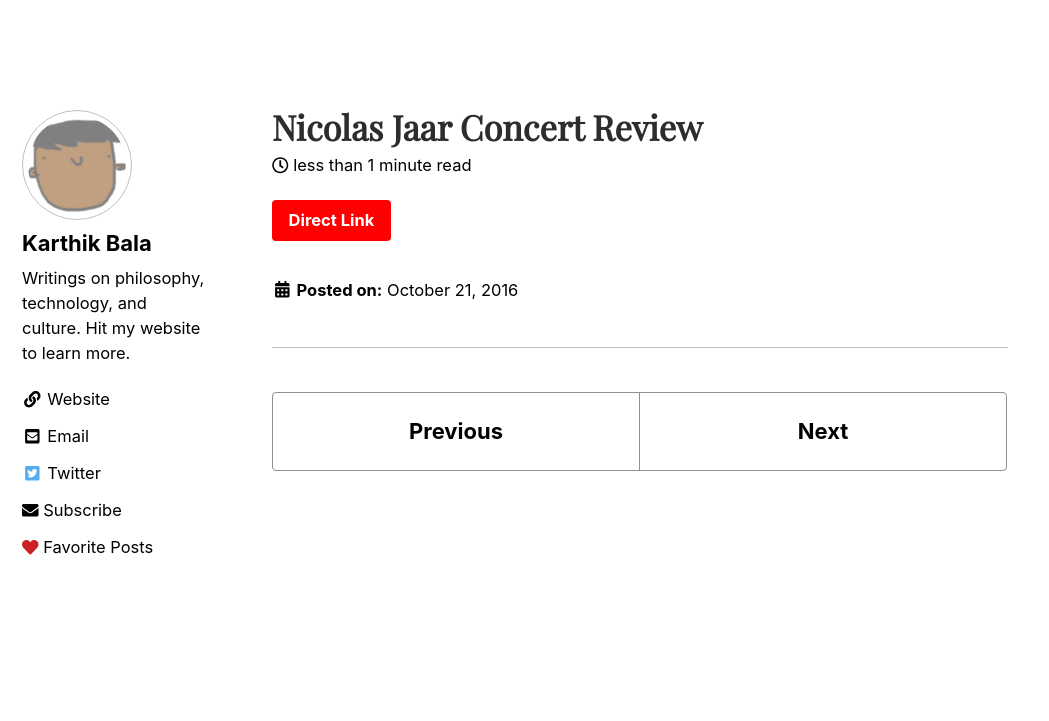
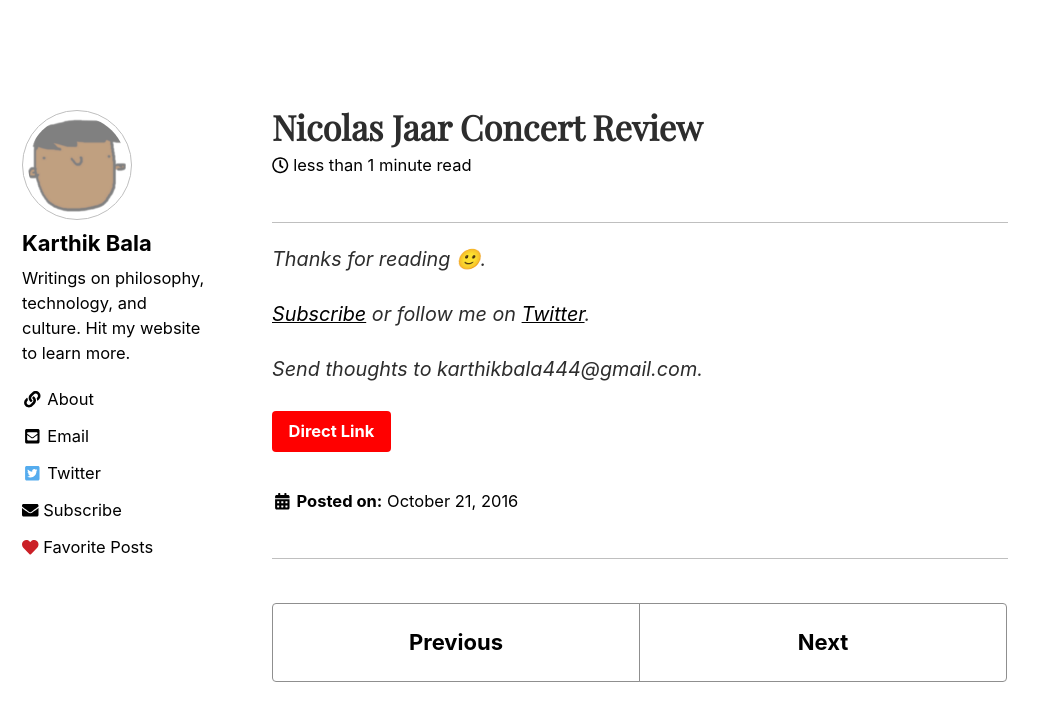
Before and after one commit to heems/heems.github.com, a Jekyll site: the page built from _posts/2016-10-21-nicolas-jaar.md, in a window 1280 px wide and 900 px high. Shown: the top 721 px of the window, without its empty margins (0-1049 px from the left). Built offline with Jekyll 4.4.1, drawn with Linux system fonts in a browser that asks for light colours; nearby versions of some CDN libraries; comment, search, counter and statistics services are not loaded.

Commit message:
move ashram footer to include on all posts

```diff
--- a/_data/ui-text.yml
+++ b/_data/ui-text.yml
@@ -25,7 +25,7 @@ en: &DEFAULT_EN
   follow_label               : "Follow:"
   feed_label                 : "Feed"
   powered_by                 : "Powered by"
-  website_label              : "Website"
+  website_label              : "About"
   email_label                : "Email"
   recent_posts               : "Recent Posts"
   undefined_wpm              : "Undefined parameter words_per_minute at _config.yml"
--- /dev/null
+++ b/_includes/post-footer.html
@@ -0,0 +1,6 @@
+<hr>
+<div class="post-footer">
+  <p>Thanks for reading 🙂.</p>
+  <p><a href="http://blog.karthiksthings.com/subscribe.html">Subscribe</a> or follow me on <a href="https://twitter.com/kbala444">Twitter</a>.</p>
+  <p>Send thoughts to karthikbala444@gmail.com.</p>
+</div>
--- a/_layouts/single.html
+++ b/_layouts/single.html
@@ -43,6 +43,7 @@ layout: default
           </aside>
         {% endif %}
         {{ content }}
+        {% include post-footer.html %}
         {% if page.link %}<div><a href="{{ page.link }}" class="btn btn--primary">{{ site.data.ui-text[site.locale].ext_link_label | default: "Direct Link" }}</a></div>{% endif %}
       </section>
 
--- a/assets/css/main.scss
+++ b/assets/css/main.scss
@@ -10,3 +10,8 @@
 .post-image {
 	margin: 44px auto 44px auto !important;
 }
+
+.post-footer {
+	font-style: italic;
+	font-size: .9em;
+}
```
Also changed, not shown: _posts/2019-06-01-ashram.md (+0 -7 lines), _layouts/posts.html (line endings or trailing spaces).
